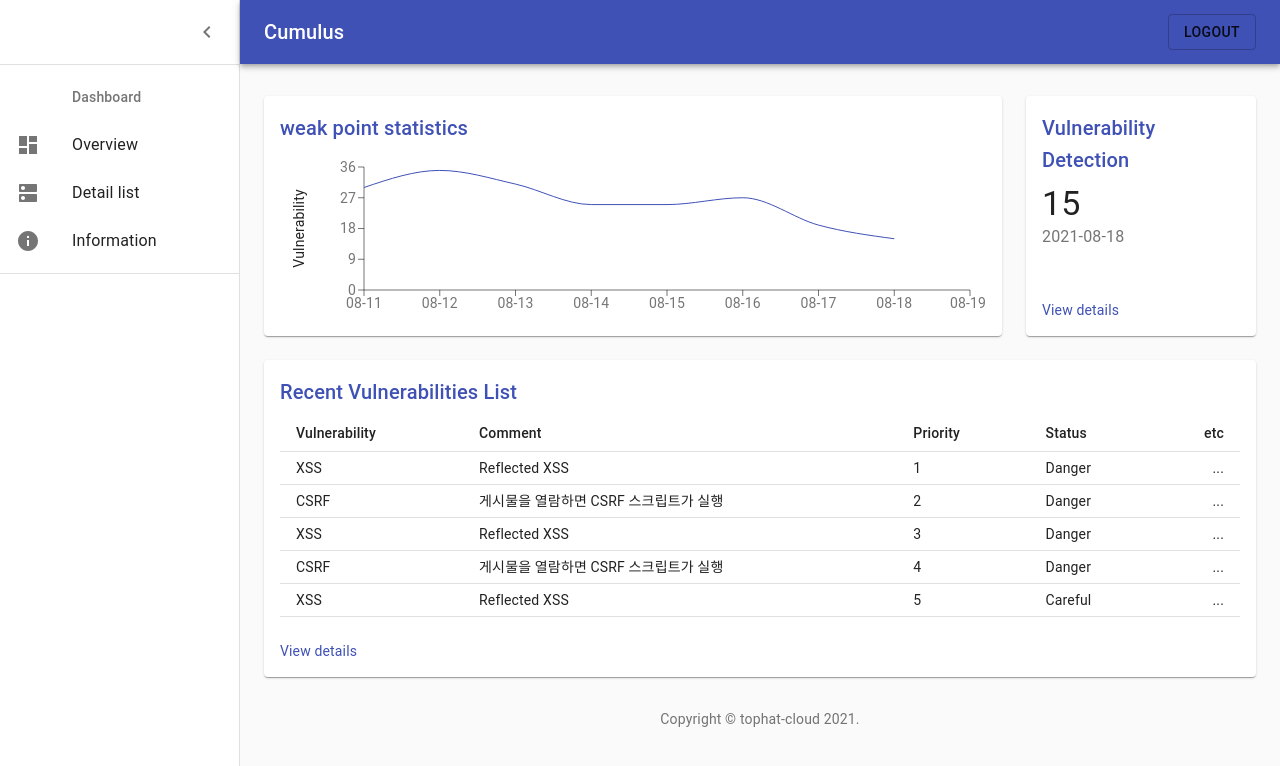
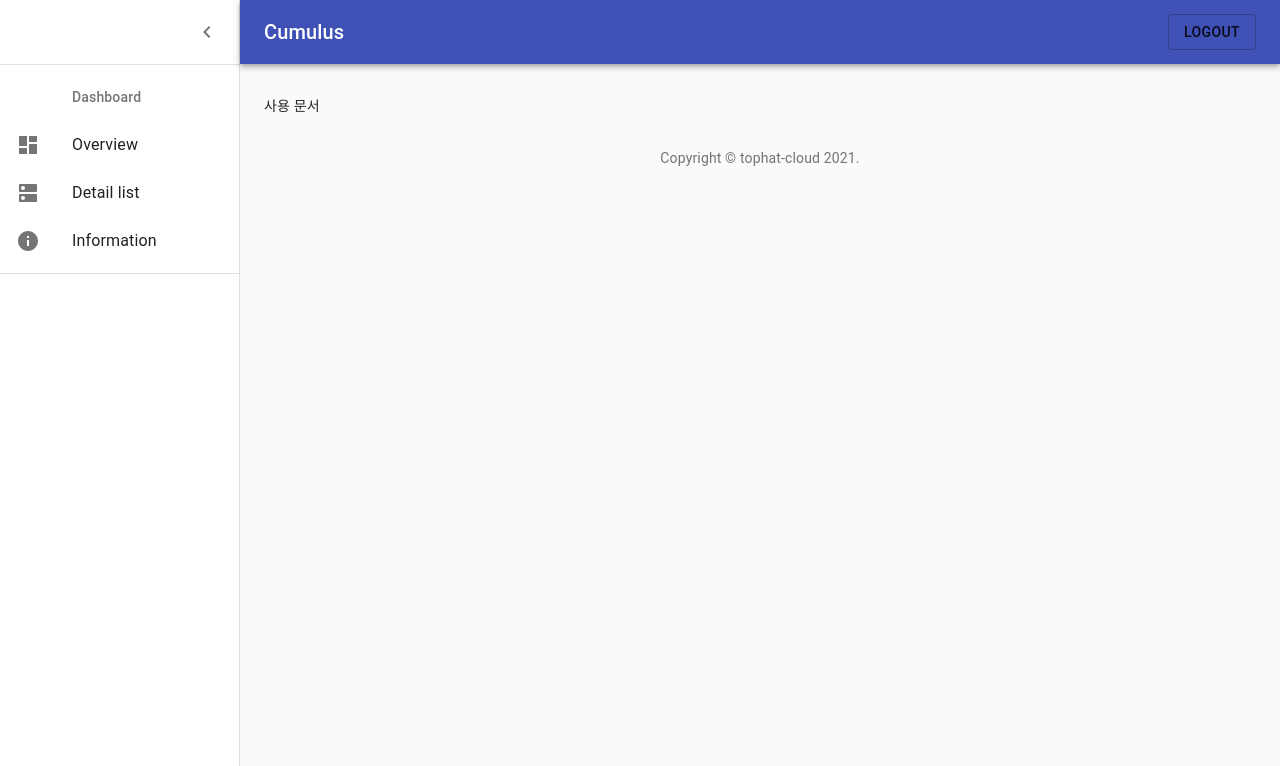
Before and after one commit to tophat-cloud/cumulus-front, a React (Create React App) app: page /dashboard/information in a window 1280 px wide. Shown: the top 766 px of the page. Built offline with nearby package versions, Linux system fonts and the light colour scheme.

Commit message:
Add feature: create information page

```diff
--- a/src/App.js
+++ b/src/App.js
@@ -4,6 +4,7 @@ import { Route } from "react-router-dom";
 // import Hello from "./Hello";
 // import Dashboard from "./dashboard/Dashboard";
 import OverviewComponent from "./dashboard/Overview/Overview";
+import Information from "./dashboard/Information/Information";
 import SignIn from "./sign-in/SignIn";
 import SignUp from "./sign-in/SignUp";
 
@@ -11,7 +12,9 @@ function App() {
   return (
     <div>
       <Route path="/" component={OverviewComponent} exact />
-      <Route path="/dashboard" component={OverviewComponent} />
+      <Route path="/dashboard" component={OverviewComponent} exact />
+      <Route path="/dashboard/overview" component={OverviewComponent} />
+      <Route path="/dashboard/information" component={Information} />
       <Route path="/signin" component={SignIn} />
       <Route path="/signup" component={SignUp} />
     </div>
--- /dev/null
+++ b/src/dashboard/Information/Information.js
@@ -0,0 +1,20 @@
+import React from "react";
+import clsx from "clsx";
+
+import Grid from "@material-ui/core/Grid";
+import Paper from "@material-ui/core/Paper";
+
+import DashboardComponent from "../Dashboard";
+import { useStyles } from "../useStyles";
+
+export default function Information() {
+  const classes = useStyles();
+
+  const fixedHeightPaper = clsx(classes.paper, classes.fixedHeight);
+
+  return (
+    <>
+      <DashboardComponent>사용 문서</DashboardComponent>
+    </>
+  );
+}
--- a/src/dashboard/listItems.js
+++ b/src/dashboard/listItems.js
@@ -1,9 +1,9 @@
 import React from "react";
+
 import ListItem from "@material-ui/core/ListItem";
 import ListItemIcon from "@material-ui/core/ListItemIcon";
 import ListItemText from "@material-ui/core/ListItemText";
 import ListSubheader from "@material-ui/core/ListSubheader";
-
 import DashboardIcon from "@material-ui/icons/Dashboard";
 import DnsIcon from "@material-ui/icons/Dns";
 import InfoIcon from "@material-ui/icons/Info";
@@ -12,19 +12,21 @@ export const mainListItems = (
   <div>
     <ListSubheader inset>Dashboard</ListSubheader>
 
-    <ListItem button>
+    <ListItem button component="a" href="/dashboard/overview">
       <ListItemIcon>
         <DashboardIcon />
       </ListItemIcon>
       <ListItemText primary="Overview" />
     </ListItem>
+
     <ListItem button>
       <ListItemIcon>
         <DnsIcon />
       </ListItemIcon>
       <ListItemText primary="Detail list" />
     </ListItem>
-    <ListItem button>
+
+    <ListItem button component="a" href="/dashboard/information">
       <ListItemIcon>
         <InfoIcon />
       </ListItemIcon>
```
